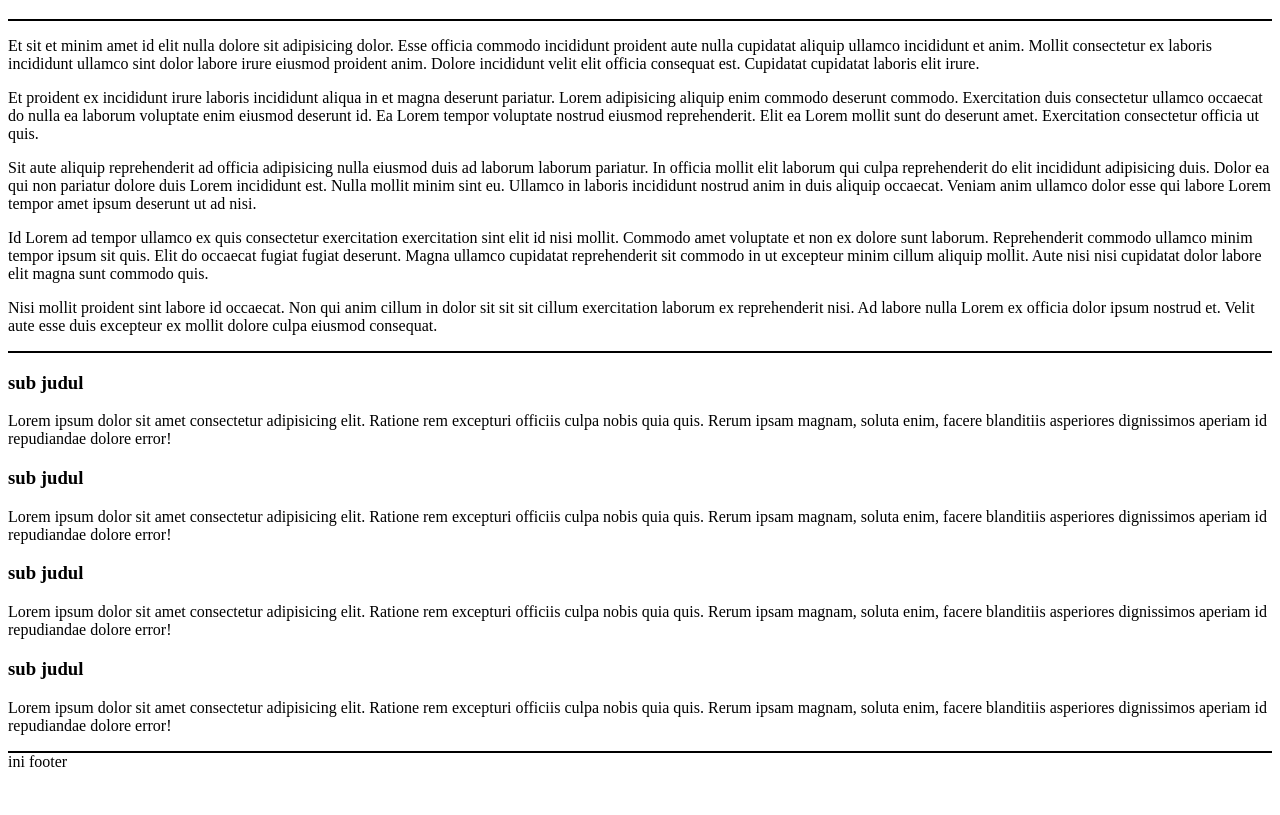
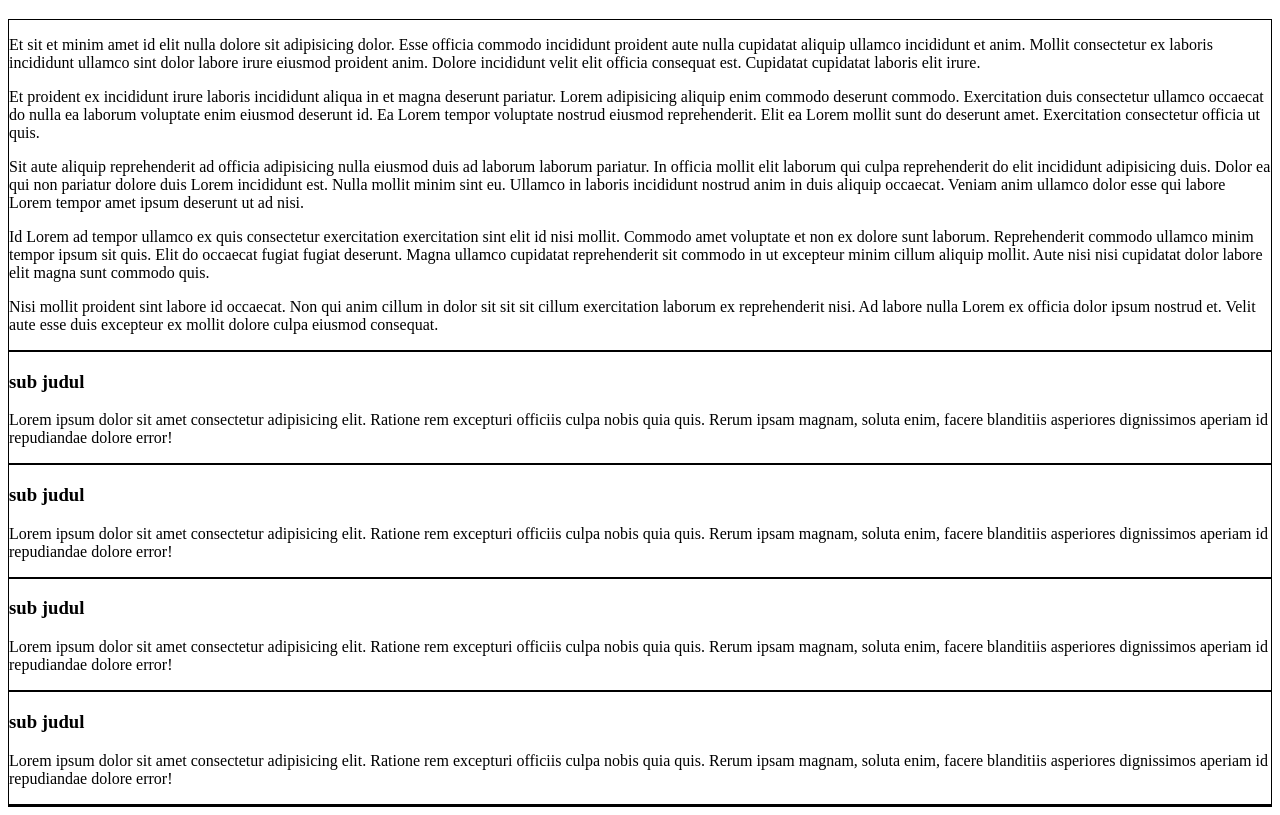
Before and after one commit to Cintyawardani/modulpratikum2, a plain HTML site: page pratikum2css/index.html in a window 1280 px wide. Shown: the part 89-904 px from the top of the page. Before the commit the page ends 868 px from the top, so only its background shows below. Drawn offline with Linux system fonts and the light colour scheme.

Commit message:
belajar menambhkan border pada header, div, section, dan footer fix

```diff
--- a/pratikum2css/index.html
+++ b/pratikum2css/index.html
@@ -5,41 +5,37 @@
    <meta http-equiv="X-UA-Compatible" content="IE=edge">
    <meta name="viewport" content="width=device-width, initial-scale=1.0">
    <title>Latihan</title>
-   <style>
-    .border-sample{
-        border:thin solid black;
-    }
-</style>
 
 </head>
 <body>
-    <header style="border: thin solid black" <header> ini header </header>
+    <header style="border: thin solid black"
+    <header>ini header</header>
    <div class='container'>
        <h1>judul halaman</h1>
-       <div class='content border-sample' > </div>
+       <div class='content'style="border: thin solid black">
            <p>Et sit et minim amet id elit nulla dolore sit adipisicing dolor. Esse officia commodo incididunt proident aute nulla cupidatat aliquip ullamco incididunt et anim. Mollit consectetur ex laboris incididunt ullamco sint dolor labore irure eiusmod proident anim. Dolore incididunt velit elit officia consequat est. Cupidatat cupidatat laboris elit irure.</p>
            <p>Et proident ex incididunt irure laboris incididunt aliqua in et magna deserunt pariatur. Lorem adipisicing aliquip enim commodo deserunt commodo. Exercitation duis consectetur ullamco occaecat do nulla ea laborum voluptate enim eiusmod deserunt id. Ea Lorem tempor voluptate nostrud eiusmod reprehenderit. Elit ea Lorem mollit sunt do deserunt amet. Exercitation consectetur officia ut quis.</p>
            <p>Sit aute aliquip reprehenderit ad officia adipisicing nulla eiusmod duis ad laborum laborum pariatur. In officia mollit elit laborum qui culpa reprehenderit do elit incididunt adipisicing duis. Dolor ea qui non pariatur dolore duis Lorem incididunt est. Nulla mollit minim sint eu. Ullamco in laboris incididunt nostrud anim in duis aliquip occaecat. Veniam anim ullamco dolor esse qui labore Lorem tempor amet ipsum deserunt ut ad nisi.</p>
            <p>Id Lorem ad tempor ullamco ex quis consectetur exercitation exercitation sint elit id nisi mollit. Commodo amet voluptate et non ex dolore sunt laborum. Reprehenderit commodo ullamco minim tempor ipsum sit quis. Elit do occaecat fugiat fugiat deserunt. Magna ullamco cupidatat reprehenderit sit commodo in ut excepteur minim cillum aliquip mollit. Aute nisi nisi cupidatat dolor labore elit magna sunt commodo quis.</p>
            <p>Nisi mollit proident sint labore id occaecat. Non qui anim cillum in dolor sit sit sit cillum exercitation laborum ex reprehenderit nisi. Ad labore nulla Lorem ex officia dolor ipsum nostrud et. Velit aute esse duis excepteur ex mollit dolore culpa eiusmod consequat.</p>
        </div>
-       <section style="border: thin solid black"></section>
-           <h3>sub judul</h3>
+       <section style="border: thin solid black">
+       <h3>sub judul</h3>
            <p>Lorem ipsum dolor sit amet consectetur adipisicing elit. Ratione rem excepturi officiis culpa nobis quia quis. Rerum ipsam magnam, soluta enim, facere blanditiis asperiores dignissimos aperiam id repudiandae dolore error!</p>
        </section>
-       <section>
-           <h3>sub judul</h3>
+       <section style="border: thin solid black">
+       <h3>sub judul</h3>
            <p>Lorem ipsum dolor sit amet consectetur adipisicing elit. Ratione rem excepturi officiis culpa nobis quia quis. Rerum ipsam magnam, soluta enim, facere blanditiis asperiores dignissimos aperiam id repudiandae dolore error!</p>
        </section>
-       <section>
-           <h3>sub judul</h3>
+       <section style="border: thin solid black">
+       <h3>sub judul</h3>
            <p>Lorem ipsum dolor sit amet consectetur adipisicing elit. Ratione rem excepturi officiis culpa nobis quia quis. Rerum ipsam magnam, soluta enim, facere blanditiis asperiores dignissimos aperiam id repudiandae dolore error!</p>
        </section>
-       <section>
-           <h3>sub judul</h3>
+       <section style="border: thin solid black">
+       <h3>sub judul</h3>
            <p>Lorem ipsum dolor sit amet consectetur adipisicing elit. Ratione rem excepturi officiis culpa nobis quia quis. Rerum ipsam magnam, soluta enim, facere blanditiis asperiores dignissimos aperiam id repudiandae dolore error!</p>
        </section>
    </div>
-   <footer style="border: thin solid black"></footer>ini footer</footer>
+   <footer style="border: thin solid black" ini footer> </footer>
 </body>
 </html>
```
